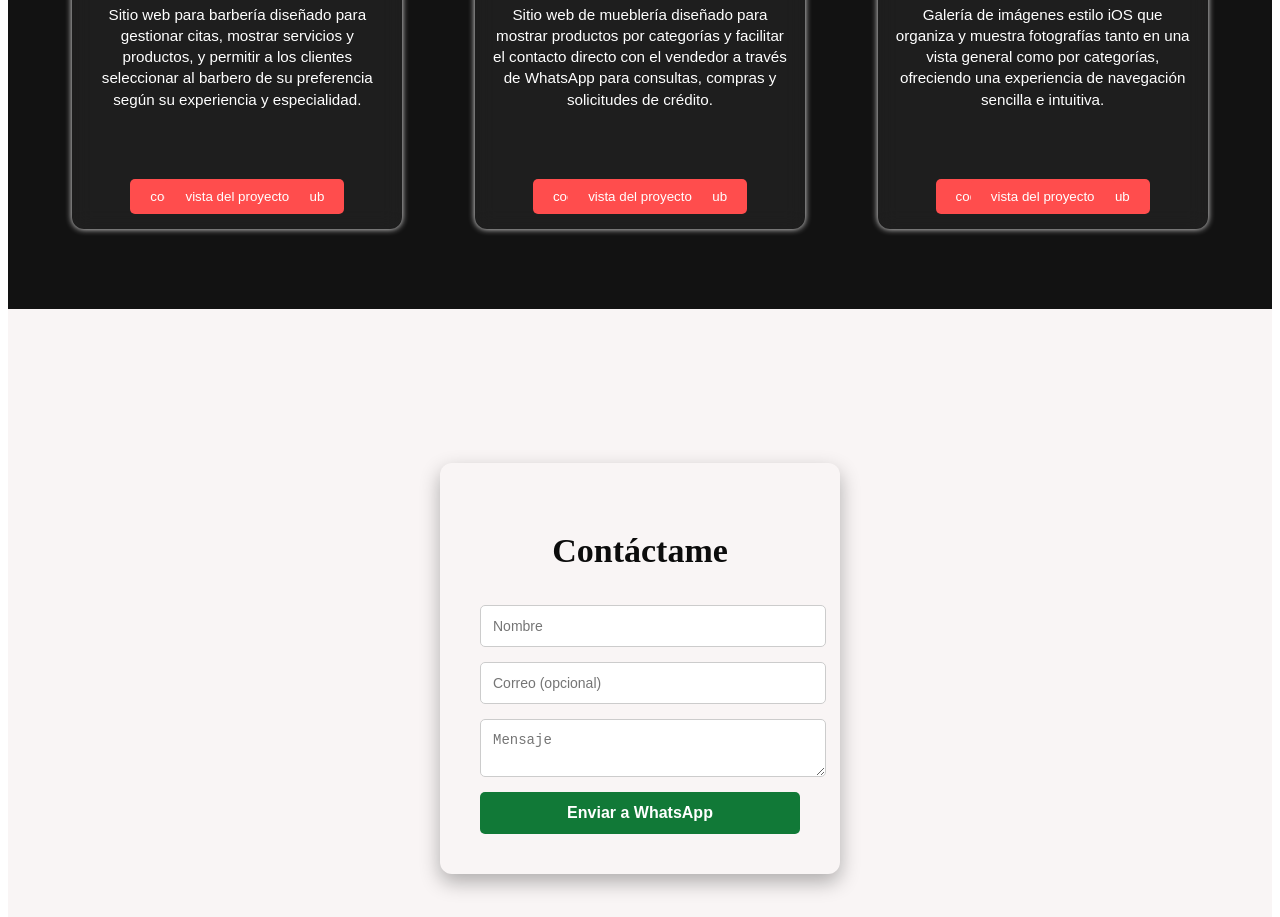
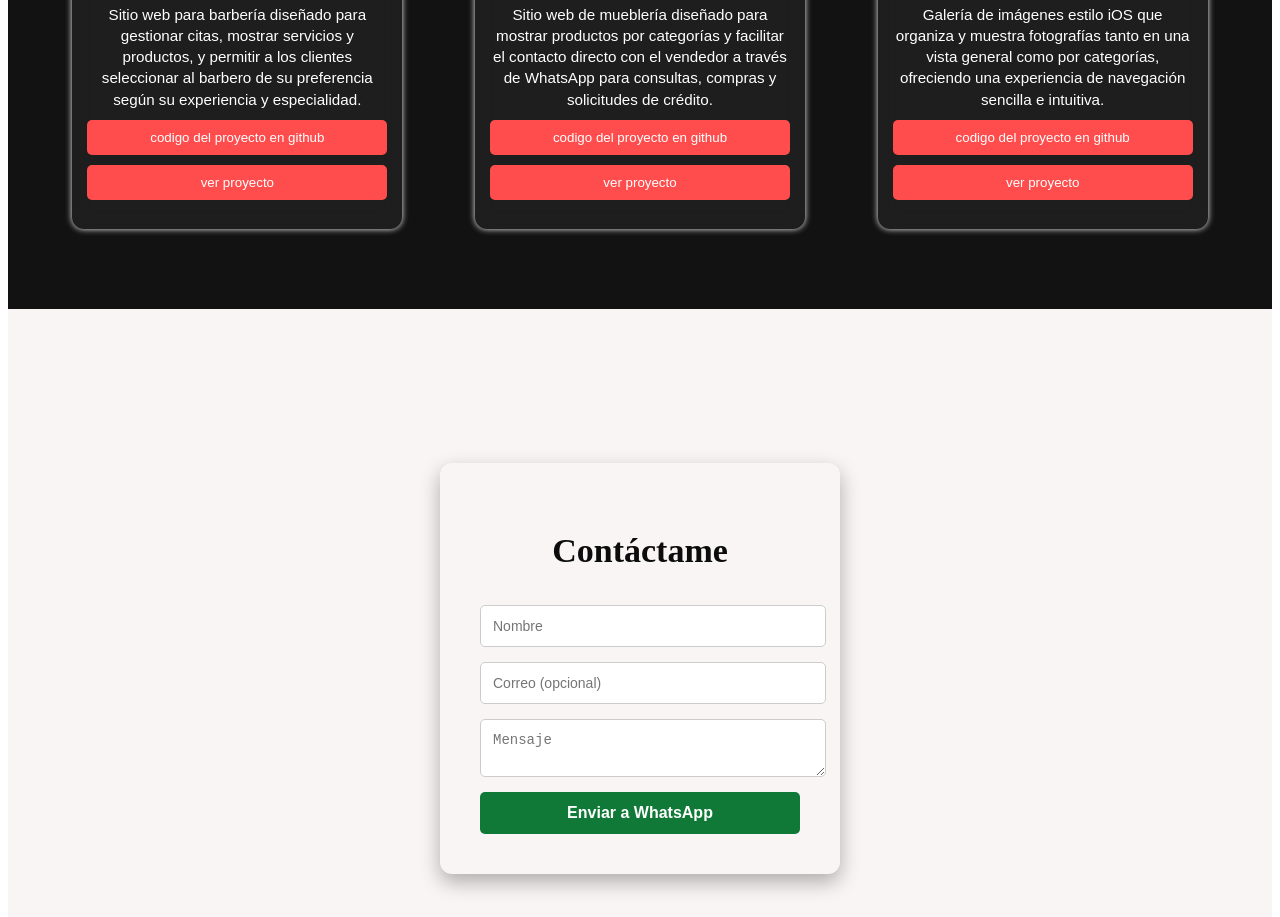
Before and after one commit to jo1417/portafolio, an Angular app: page / in a window 1280 px wide. Shown: the part 1580-2497 px from the top of the page. Built offline with nearby package versions, Linux system fonts and the light colour scheme.

Commit message:
Actualice

```diff
--- a/src/app/proyectos/proyectos.css
+++ b/src/app/proyectos/proyectos.css
@@ -87,16 +87,14 @@
 }
 
 button{
-  position: absolute;
-  bottom: 15px;
-  margin-top: 15px;
+  width: 100%;
+  margin-top: 10px;
   padding: 10px 20px;
   background-color: #ff4d4d;
   color: #fff;
   border: none;
   border-radius: 5px;
   cursor: pointer;
-  transition: background-color 0.3s ease;
 }
 
 /*Responsive: Tablets*/
--- a/src/app/proyectos/proyectos.html
+++ b/src/app/proyectos/proyectos.html
@@ -10,7 +10,7 @@
       <p>{{ proyecto.descripcion }}</p>
 
       <button type="button" (click)="verProyecto(proyecto)">codigo del proyecto en github</button>
-      <button type="button" (click)="verProyecto1(proyecto)">vista del proyecto</button>
+      <button type="button" (click)="verLink(proyecto)">ver proyecto</button>
     </article>
 
 
--- a/src/app/proyectos/proyectos.ts
+++ b/src/app/proyectos/proyectos.ts
@@ -31,7 +31,8 @@ export class Proyectos {
       nombre: 'Galería de Fotos',
       imagen: 'proyecto3.png',
       descripcion: 'Galería de imágenes estilo iOS que organiza y muestra fotografías tanto en una vista general como por categorías, ofreciendo una experiencia de navegación sencilla e intuitiva.',
-      url: 'https://github.com/jo1417/mi-proyecto-galeria.git'
+      url: 'https://github.com/jo1417/mi-proyecto-galeria.git',
+      link: 'https://migaleriaios.vercel.app/'
     }
   ];
 
@@ -39,7 +40,7 @@ export class Proyectos {
     window.open(proyecto.url, '_blank');
   }
 
-    verProyecto1(proyecto: any): void {
+    verLink(proyecto: any): void {
     window.open(proyecto.link, '_blank');
   }
 
```
